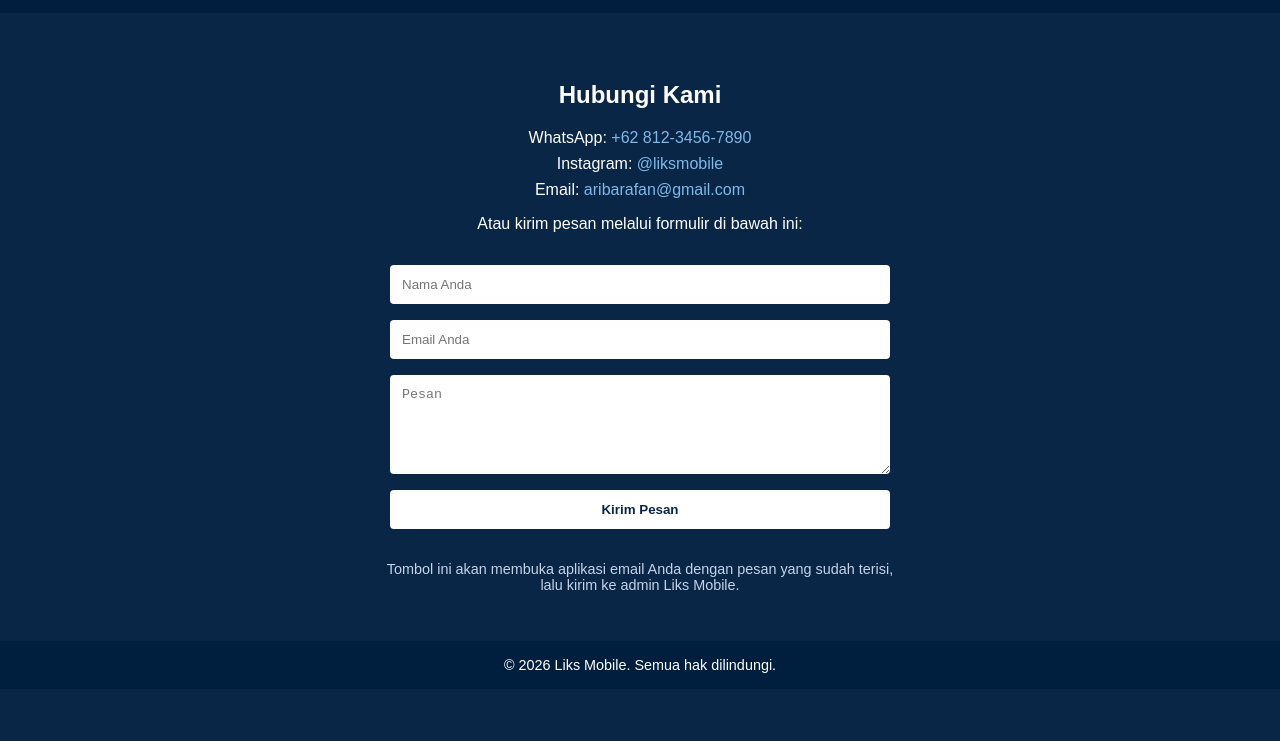
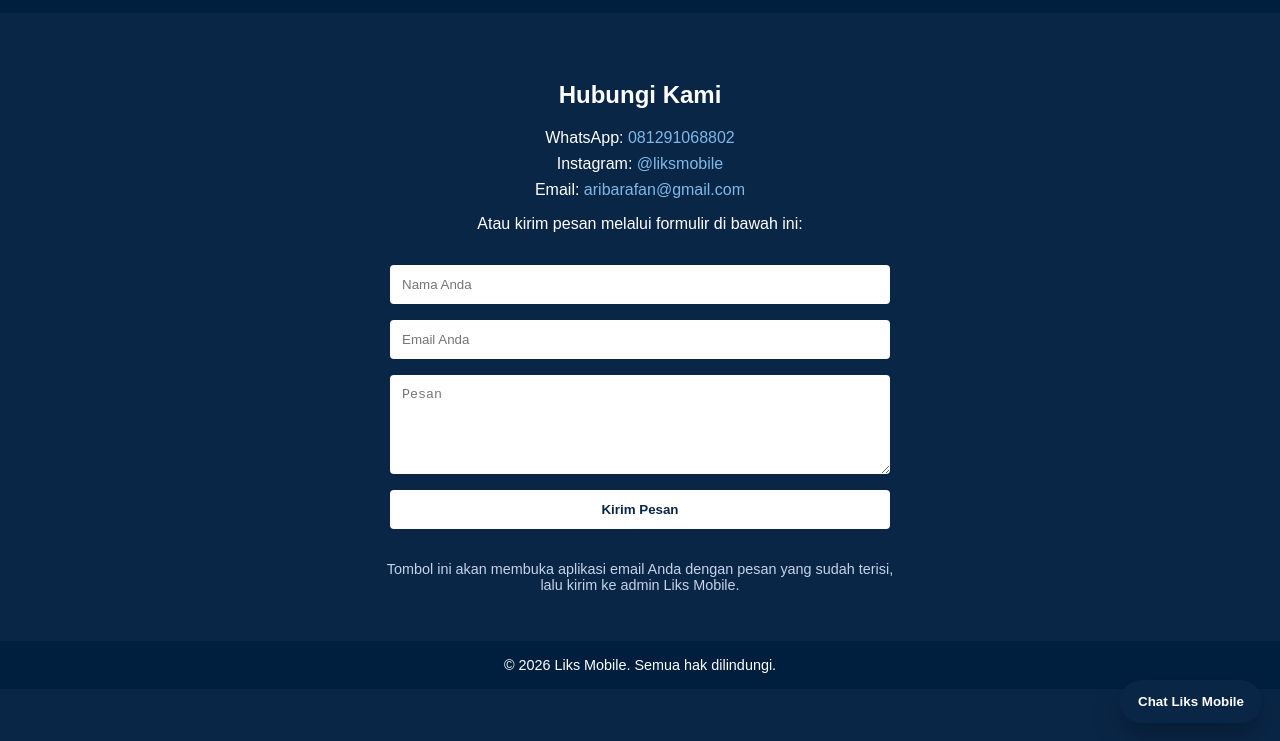
Before and after one commit to rafanmuh972-web/liks-mobile-website, a plain HTML site: page contact.html in a window 1280 px wide. Shown: the part 59-800 px from the top of the page. Drawn offline with Linux system fonts and the light colour scheme.

Commit message:
Enable chatbot on contact page

```diff
--- a/contact.html
+++ b/contact.html
@@ -24,7 +24,7 @@
       </div>
       <nav>
         <a href="index.html">Home</a>
-        <a href="catalog.html">Katalog</a>
+        <a href="katalog.html">Katalog</a>
         <a href="about.html">Tentang</a>
         <a href="contact.html">Kontak</a>
       </nav>
@@ -32,7 +32,7 @@
     <section class="contact-section">
       <h2>Hubungi Kami</h2>
       <div class="contact-details">
-        <p>WhatsApp: <a href="https://wa.me/6281234567890">+62 812-3456-7890</a></p>
+        <p>WhatsApp: <a href="https://wa.me/6281291068802">081291068802</a></p>
         <p>Instagram: <a href="https://www.instagram.com/liksmobile">@liksmobile</a></p>
         <p>Email: <a href="mailto:aribarafan@gmail.com">aribarafan@gmail.com</a></p>
       </div>
@@ -59,5 +59,6 @@
         window.location.href = 'mailto:aribarafan@gmail.com?subject=' + subject + '&body=' + body;
       });
     </script>
+    <script src="js/chatbot.js"></script>
   </body>
 </html>
```
